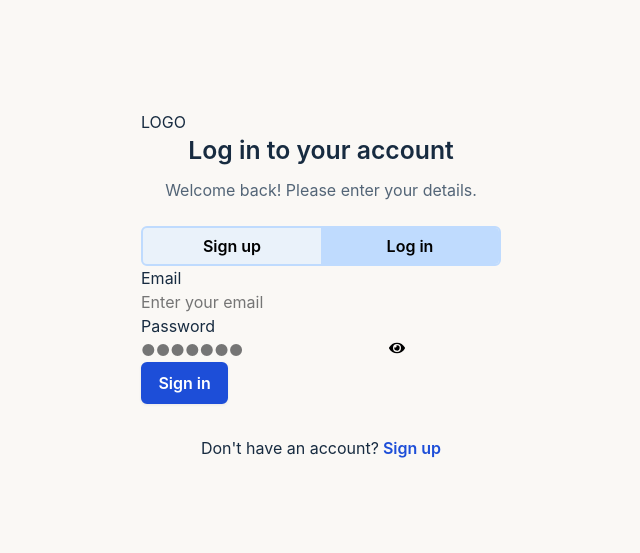
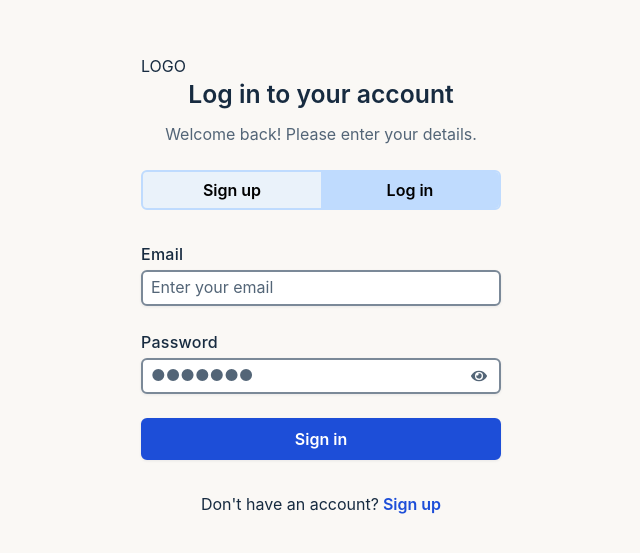
Before and after one commit to AcePeQ/gatherly, a React (Vite) app in the folder client/: page / in a window 1280 px wide. Shown: the part 115-668 px from the top of the page, without its empty margins (319-959 px from the left). Built offline with nearby package versions, Linux system fonts and the light colour scheme; a web font is replaced by a local one.

Commit message:
feat: add styles for InputRow and LoginForm components; integrate styles into LoginForm

```diff
--- a/client/src/components/inputRow/InputRow.module.css
+++ b/client/src/components/inputRow/InputRow.module.css
@@ -0,0 +1,117 @@
+.row {
+  display: flex;
+  flex-direction: column;
+
+  gap: var(--space-3xs);
+}
+
+.label {
+  color: var(--ld-text);
+  font-size: var(--fs-0);
+  font-weight: 500;
+  letter-spacing: 0.25px;
+}
+
+.inputWrapper {
+  display: grid;
+  grid-template-columns: 1fr auto;
+
+  color: var(--ld-text);
+
+  position: relative;
+}
+
+.row input {
+  background-color: var(--ld-surface);
+
+  border: 2px solid var(--ld-input-border);
+  border-radius: 6px;
+
+  inline-size: 100%;
+  min-inline-size: 0;
+
+  padding-inline: var(--space-2xs);
+  padding-block: var(--space-3xs);
+
+  position: relative;
+  cursor: text;
+  caret-color: var(--ld-primary);
+
+  box-shadow: var(--shadow-sm);
+
+  outline: none;
+  transition: border-color 0.3s ease-in-out, box-shadow 0.3s ease-in-out;
+}
+
+.row input[autocomplete="current-password"] {
+  padding-inline-end: calc(var(--space-l) + 0.60rem);
+}
+
+.row input:hover,
+.row input:active {
+  border-color: var(--ld-text-muted);
+}
+
+.row input:focus-visible {
+  border-color: var(--ld-focus);
+
+  box-shadow:
+    0 0 0 3px color-mix(in srgb, var(--ld-focus) 22%, transparent),
+    var(--shadow-sm);
+}
+
+.row input::placeholder {
+  font: inherit;
+  color: var(--ld-text-muted);
+
+  position: relative;
+  top: -1px;
+
+  opacity: 1;
+}
+
+.row input:disabled {
+  cursor: not-allowed;
+}
+
+.row input[aria-invalid="true"] {
+  border-color: var(--ld-error);
+  background-color: var(--ld-error-background);
+}
+
+.row input[aria-invalid="true"] {
+  box-shadow:
+    0 0 0 3px color-mix(in srgb, var(--ld-error) 20%, transparent),
+    var(--shadow-sm);
+}
+
+.error {
+  color: var(--ld-error);
+  font-size: var(--fs--1);
+  line-height: 1.4;
+}
+
+.iconWrapper {
+  display: grid;
+  place-items: center;
+
+  inline-size: 2.75rem;
+  block-size: 100%;
+
+  color: var(--ld-text-muted);
+
+  transition: color 0.3s ease-in-out;
+
+  position: absolute;
+  right: 0;
+}
+
+.iconWrapper:hover {
+  color: var(--ld-text);
+}
+
+.iconWrapper:focus-visible {
+  color: var(--ld-primary);
+  outline: 2px solid var(--ld-focus);
+  outline-offset: -4px;
+}
--- a/client/src/features/auth/components/loginForm/LoginForm.module.css
+++ b/client/src/features/auth/components/loginForm/LoginForm.module.css
@@ -0,0 +1,13 @@
+.form {
+  margin-block-start: var(--space-l);
+
+  display: flex;
+  flex-direction: column;
+
+  gap: var(--space-m);
+}
+
+.form>button {
+  inline-size: 100%;
+  max-inline-size: unset;
+}
--- a/client/src/features/auth/components/loginForm/LoginForm.tsx
+++ b/client/src/features/auth/components/loginForm/LoginForm.tsx
@@ -26,7 +26,7 @@
   }
 
   return (
-    <form onSubmit={handleSubmit(onSubmit)}>
+    <form className={styles.form} onSubmit={handleSubmit(onSubmit)}>
       <InputRow id='email' label="Email" error={errors.email?.message}>
         <input id='email' type='email' autoComplete='email'
           {...register("email")}
```
